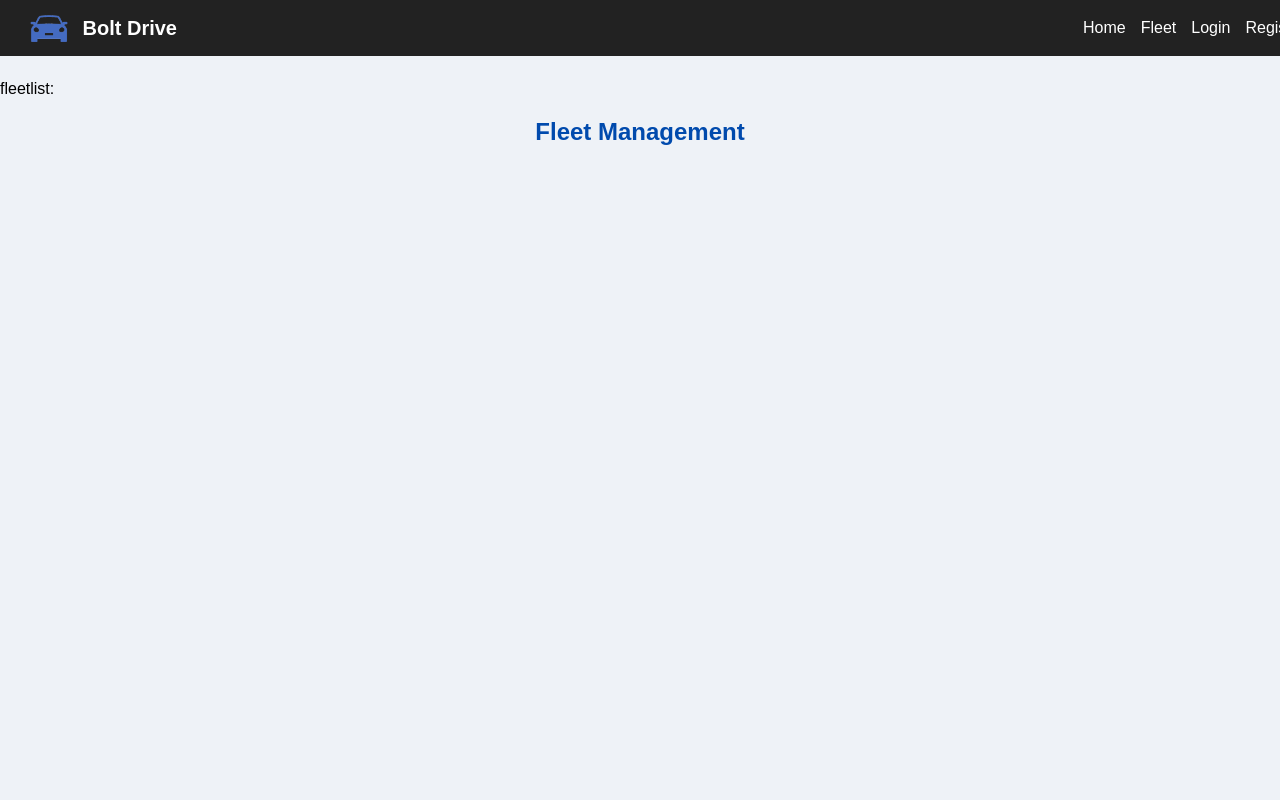
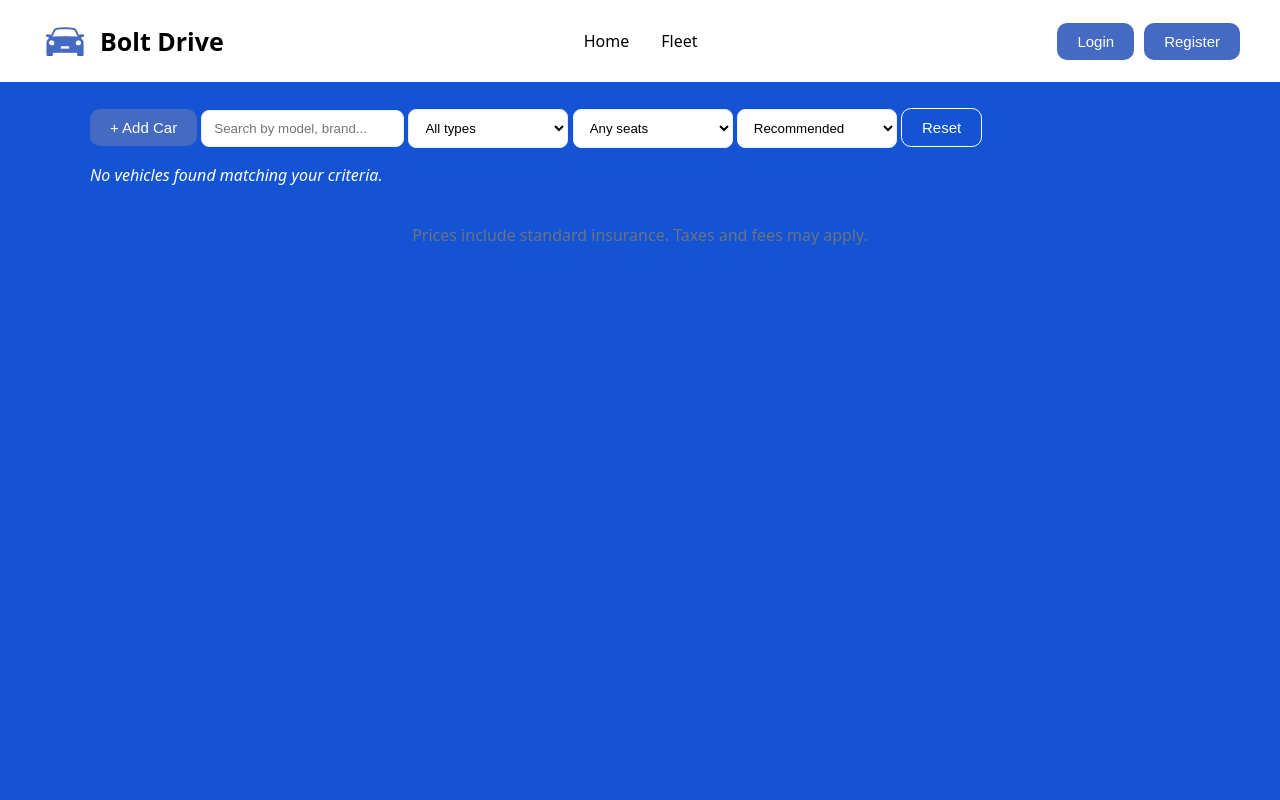
Before and after one commit to Strexas/ISLAB, a Flask app: page /fleet/ in a window 1280 px wide. Run offline with Flask 3, Linux system fonts and the light colour scheme; some libraries are stand-ins or nearby versions.

Commit message:
Fixed routing, added global style

```diff
--- a/requirements.txt
+++ b/requirements.txt
@@ -12,3 +12,4 @@ flask_sqlalchemy==3.1.1
 flask_mail==0.10.0
 flask_migrate==4.1.0
 psycopg2==2.9.11
+email-validator==2.0.0
--- a/static/css/fleetlist.css
+++ b/static/css/fleetlist.css
@@ -1,5 +1,25 @@
 body {
   font-family: system-ui, -apple-system, BlinkMacSystemFont, 'Segoe UI', Roboto, Oxygen, Ubuntu, Cantarell, 'Open Sans', 'Helvetica Neue', sans-serif;
+}
+
+.fleet_grid {
+  display: grid;
+  grid-template-columns: repeat(3, 1fr);
+  gap: 24px;
+  padding: 20px;
+}
+
+/* Responsive */
+@media (max-width: 1024px) {
+  .fleet_grid {
+    grid-template-columns: repeat(2, 1fr);
+  }
+}
+
+@media (max-width: 600px) {
+  .fleet_grid {
+    grid-template-columns: 1fr;
+  }
 }
 
 main {
--- /dev/null
+++ b/static/css/styles.css
@@ -0,0 +1,56 @@
+:root {
+  /* Primary Button Colors */
+  --primary-button-color: #446bc1;
+  --primary-button-hover-color: #0a2455;
+  --primary-button-text-color: white;
+
+  /* Secondary Button Colors */
+  --secondary-button-color: transparent;
+  --secondary-button-text-color: white;
+  --secondary-button-border-color: white;
+  --secondary-button-hover-color: white;
+  --secondary-button-hover-text-color: black;
+
+  --primary-text-color: #ffffff;
+  --secondary-text-color: rgb(86, 86, 86);
+}
+
+.primary_button {
+  background-color: var(--primary-button-color);
+  border: none;
+  border-radius: 10px;
+  padding: 10px 20px;
+  color: var(--primary-button-text-color);
+  font-size: 15px;
+  transition: background-color 0.3s;
+  text-decoration: none;
+}
+
+.primary_button:hover {
+  background-color: var(--primary-button-hover-color);
+  cursor: pointer;
+}
+
+.secondary_button {
+  background-color: var(--secondary-button-color);
+  color: var(--secondary-button-text-color);
+  border-radius: 10px;
+  border: solid 1px var(--secondary-button-border-color);
+  padding: 10px 20px;
+  font-size: 15px;
+  margin-top: auto;
+  font-weight: 420;
+  cursor: pointer;
+  transition: background-color 0.2s;
+  transition: color 0.2s;
+}
+
+.secondary_button:hover {
+  background-color: var(--secondary-button-hover-color);
+  color: var(--secondary-button-hover-text-color);
+}
+
+.no-results {
+  font-style: italic;
+  color: var(--primary-text-color);
+}
--- a/templates/components/navbar.html
+++ b/templates/components/navbar.html
@@ -12,18 +12,18 @@
     <!-- Navigation -->
     <div class="navbar-links">
       <a href="/">Home</a>
-      <a href="fleetlist">Fleet</a>
+      <a href="/fleet">Fleet</a>
     </div>
 
     <!-- User ctrl buttons -->
     <div class="navbar-links" style="display: flex; gap: 10px;">
-      {% if not logged_in %}
-        <button><a style="color: white" href="login">Login</a></button>
-        <button><a style="color: white" href="register">Register</a></button>
+      {% if not session.get('user_id') %}
+        <button><a style="color: white" href="/login">Login</a></button>
+        <button><a style="color: white" href="/register">Register</a></button>
       {% endif %}
 
-      {% if logged_in %}
-        <button><a style="color: white" href="profile">Profile</a></button>
+      {% if session.get('user_id') %}
+        <button><a style="color: white" href="/profile">Profile</a></button>
       {% endif %}
 
     </div>
--- a/templates/fleetlist.html
+++ b/templates/fleetlist.html
@@ -1,89 +1,70 @@
-fleetlist: {% from "_navbar.html" import navbar %}
+<!doctype html>
+<html lang="en">
+  <head>
+    <meta charset="utf-8" />
+    <meta name="viewport" content="width=device-width,initial-scale=1" />
 
-<!DOCTYPE html>
-<html lang="en">
-<head>
-    <meta charset="UTF-8">
-    <title>Fleet</title>
-    <style>
-        body {
-            background: #eef2f7;
-            padding-top: 80px;
-            margin: 0;
-            font-family: Arial, sans-serif;
-        }
+    <title>Dolt Drive - Fleet</title>
 
-        .container {
-            width: 90%;
-            max-width: 1100px;
-            margin: auto;
-        }
+    <link rel="stylesheet" href="{{ url_for('static', filename='css/navbar.css') }}">
+    <link rel="stylesheet" href="{{ url_for('static', filename='css/carcard.css') }}">
+    <link rel="stylesheet" href="{{ url_for('static', filename='css/fleetlist.css') }}">
+    <link rel="stylesheet" href="{{ url_for('static', filename='css/styles.css') }}">
 
-        h2 {
-            text-align: center;
-            color: #004aad;
-            margin-bottom: 25px;
-        }
+    <link rel="icon" type="image/png" href="{{ url_for('static', filename='resources/site_logo.png') }}">
 
-        .fleet-grid {
-            display: grid;
-            grid-template-columns: repeat(auto-fill, minmax(260px, 1fr));
-            gap: 20px;
-        }
+  </head>
+  <body style="margin: 0px; background-color: #1454d4;">
 
-        .card {
-            background: white;
-            border-radius: 10px;
-            padding: 15px;
-            box-shadow: 0 2px 8px rgba(0,0,0,0.1);
-            text-align: center;
-        }
+    <!-- Navbar -->
+    {% from "components/navbar.html" import navbar %}
+    {{ navbar(logged_in=False) }}
 
-        img {
-            width: 100%;
-            height: 150px;
-            object-fit: cover;
-            border-radius: 6px;
-        }
+    <main>
+      <div class="controls" aria-label="Search and filters">
 
-        .btn {
-            display: inline-block;
-            margin-top: 10px;
-            padding: 8px 12px;
-            border-radius: 6px;
-            background: #004aad;
-            color: white;
-            text-decoration: none;
-        }
-    </style>
-</head>
+        <button class="primary_button" onclick="location.href='/fleet/add'">+ Add Car</button>
+        <input id="search" type="search" placeholder="Search by model, brand..." />
+        <select id="typeFilter">
+          <option value="">All types</option>
+          <option>Economy</option>
+          <option>Sedan</option>
+          <option>SUV</option>
+          <option>Van</option>
+          <option>Luxury</option>
+        </select>
+        <select id="seatsFilter">
+          <option value="">Any seats</option>
+          <option value="2">2+</option>
+          <option value="4">4+</option>
+          <option value="5">5+</option>
+          <option value="7">7+</option>
+        </select>
+        <select id="sort">
+          <option value="recommended">Recommended</option>
+          <option value="price-asc">Price: low → high</option>
+          <option value="price-desc">Price: high → low</option>
+        </select>
+        <button id="reset" class="secondary_button">Reset</button>
+      </div>
 
-<body>
-    {{ navbar() }}
+      <!-- Display Vehicles -->
+      {% if vehicles %}
+        {% from "components/car_card.html" import car_card %}
+        <!-- Vehicles Grid -->
+        <div class="fleet_grid">
+          {% for vehicle in vehicles %}
+            {{ car_card(vehicle) }}
+          {% endfor %}
+        </div>
+      {% else %}
+        <!-- No Vehicles Found -->
+        <div class="no-results">
+          <p>No vehicles found matching your criteria.</p>
+        </div>
+      {% endif %}
 
-    <div class="container">
-        <h2>Fleet Management</h2>
-
-        {% if session.get("role") in ["employee", "accountant"] %}
-        <a href="{{ url_for('fleet.fleet_add') }}" class="btn" style="margin-bottom: 20px;">
-            + Add Vehicle
-        </a>
-        {% endif %}
-
-        <div class="fleet-grid">
-            {% for v in vehicles %}
-            <div class="card">
-                <img src="{{ v.image_path or '/static/default_car.png' }}">
-                <h3>{{ v.manufacturer }} {{ v.model }}</h3>
-                <p>{{ v.year }}</p>
-
-                <a class="btn" href="{{ url_for('fleet.fleet_details', vehicle_id=v.id) }}">
-                    View details
-                </a>
-            </div>
-            {% endfor %}
-        </div>
-    </div>
-
-</body>
+      <footer>Prices include standard insurance. Taxes and fees may apply.</footer>
+    </main>
+  </body>
 </html>
--- a/templates/index.html
+++ b/templates/index.html
@@ -15,8 +15,8 @@
     <div class="index-wrap">
 
       <!-- Navbar -->
-          {% from "_navbar.html" import navbar %}
-          {{ navbar() }}
+      {% from "components/navbar.html" import navbar %}
+      {{ navbar(logged_in=False) }}
 
       <!-- Reserve car form -->
       <section class="reservation-form-container">
@@ -25,7 +25,7 @@
         <div class="reservation-form-text">
           <h1>Reserve your<br>car here!</h1>
           <p>Great cars at great prices for your needs. <br>Experience luxury and comfort on every journey. </p>
-                  <button class="button-promo" onclick="location.href = 'fleetlist';">Our Fleet</button>
+          <button class="button-promo" onclick="location.href = '/fleet';">Our Fleet</button>
         </div>
 
         <!-- The reservation form -->
```
Also changed, not shown: static/css/carcard.css (+7 -16 lines), subsystems/reservation_subsystem/routes.py (+53 -52 lines), templates/components/car_card.html (+26 -11 lines), subsystems/reservation_subsystem/reservation_subsystem.py (line endings or trailing spaces). Lines whose indentation alone changed are shown as unchanged.
